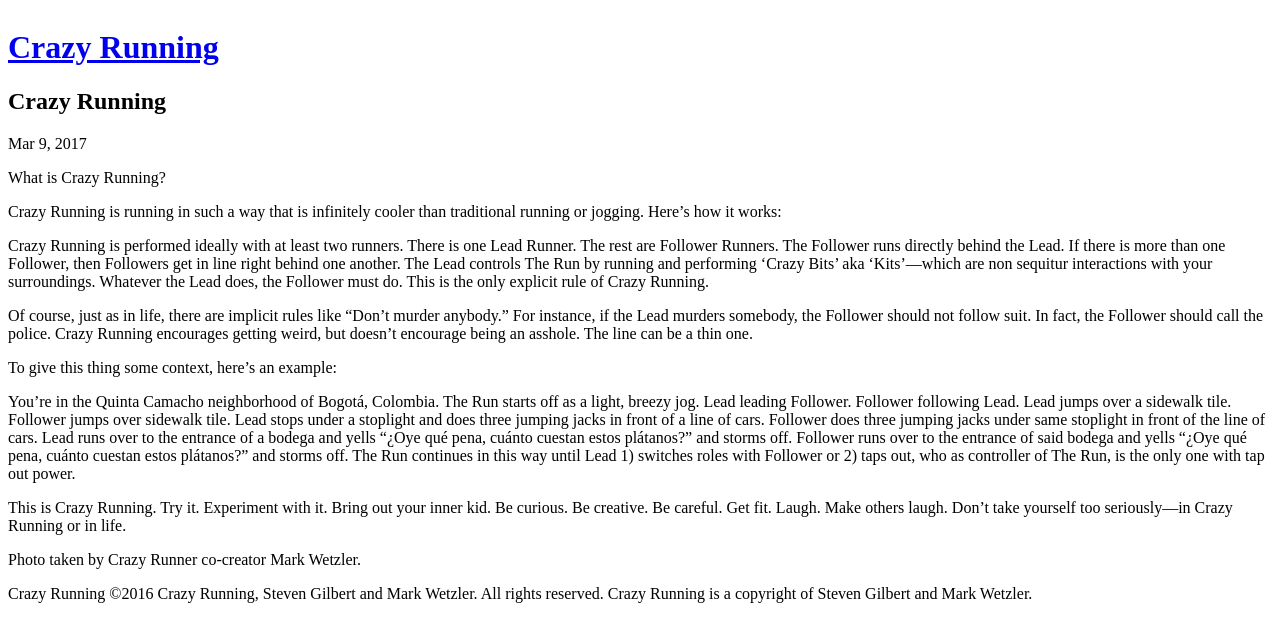
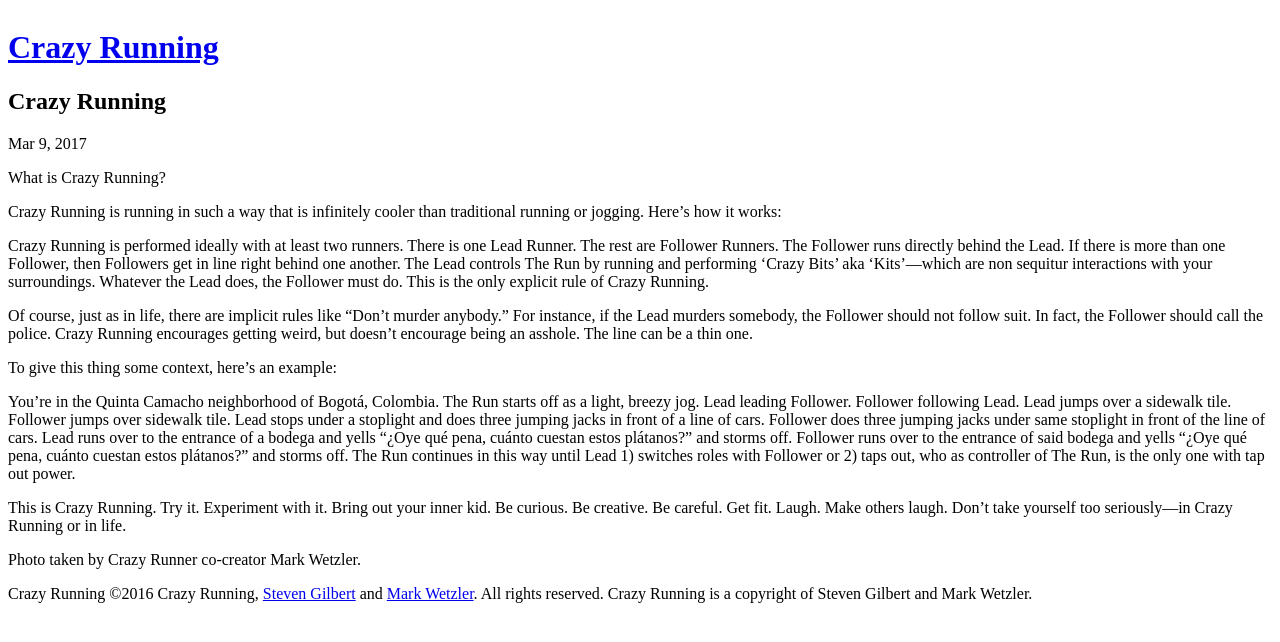
Before and after one commit to gilbertginsberg/crazy-running, a Jekyll site: the page built from _posts/2017-03-09-crazy-running.markdown, in a window 1280 px wide. Shown: the top 642 px of the page. Built offline with Jekyll 4.4.1, drawn with Linux system fonts in a browser that asks for light colours; some of the changed lines change nothing that is shown.

Commit message:
feat: Added links to blogs

```diff
--- a/_posts/2017-03-09-crazy-running.markdown
+++ b/_posts/2017-03-09-crazy-running.markdown
@@ -19,5 +19,5 @@ This is Crazy Running. Try it. Experiment with it. Bring out your inner kid. Be
 Photo taken by Crazy Runner co-creator Mark Wetzler.
 
 Crazy Running
-©2016 Crazy Running, Steven Gilbert and Mark Wetzler. All rights reserved.
+©2016 Crazy Running, <a href="https://www.gilbertindex.com/">Steven Gilbert</a> and <a href="http://whereswetzler.com/">Mark Wetzler</a>. All rights reserved.
 Crazy Running is a copyright of Steven Gilbert and Mark Wetzler.
```
